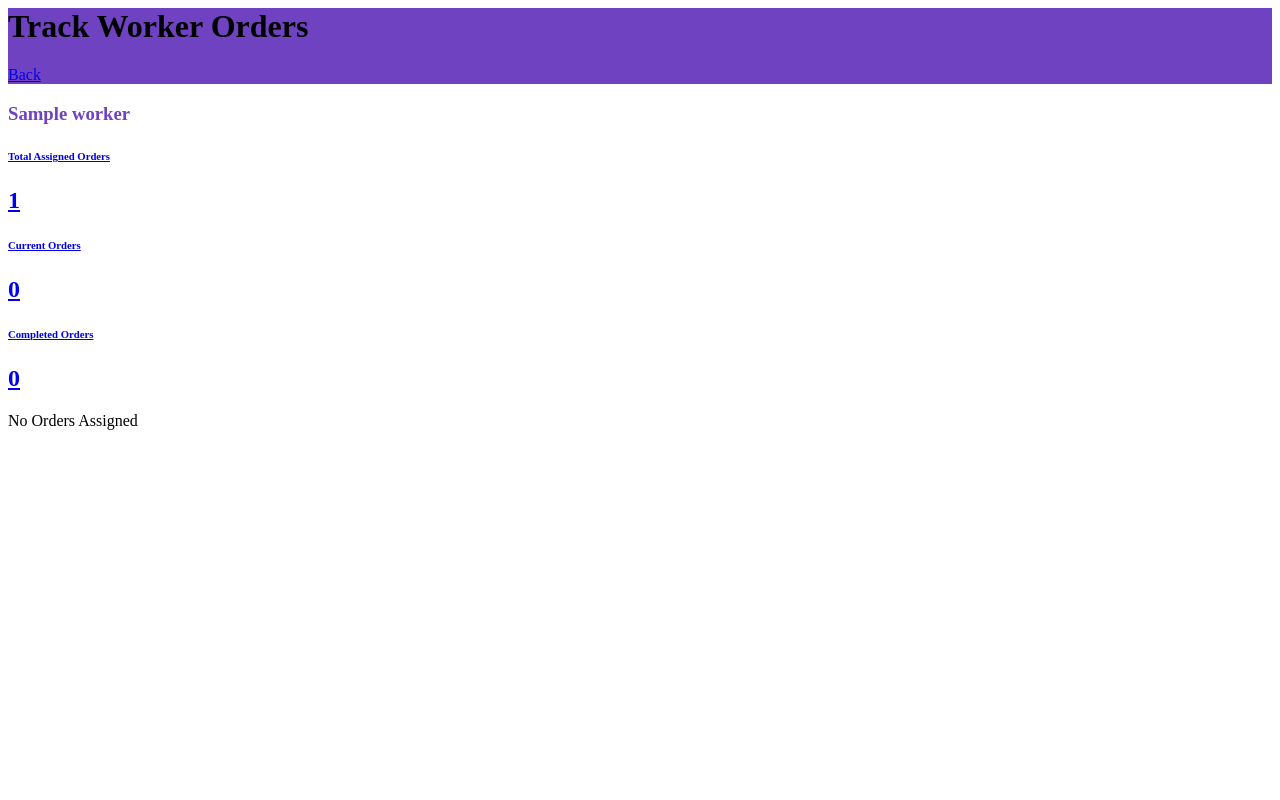
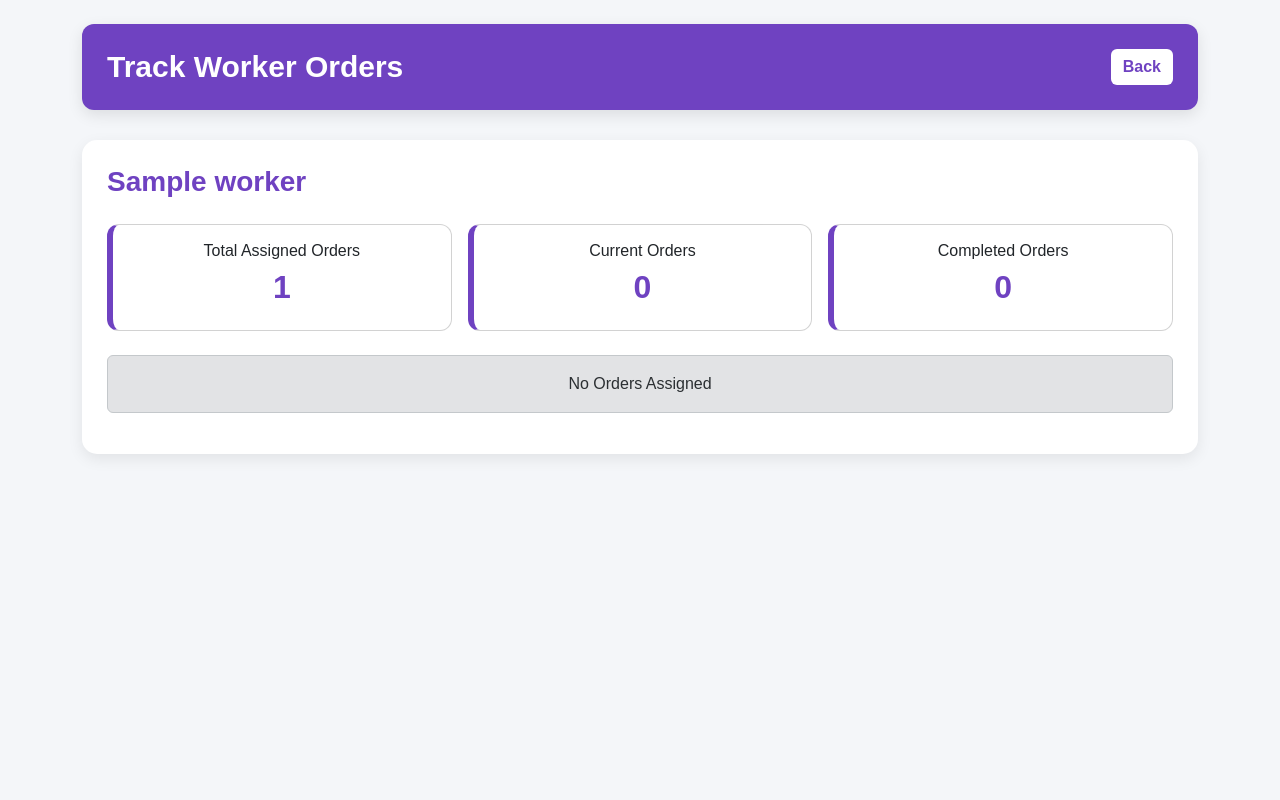
Before and after one commit to Maneesharajeev/myproject, a Django app: page /trackorder/ in a window 1280 px wide. Run offline with Django 4.2, Linux system fonts and the light colour scheme; tables that the repository leaves empty hold one stand-in row (values such as "Sample post").

Commit message:
added css to trackorder and corrected wokers.html

```diff
--- a/myprojectapp/templates/trackorder.html
+++ b/myprojectapp/templates/trackorder.html
@@ -1,11 +1,183 @@
+<!DOCTYPE html>
+<html lang="en">
+
+<head>
+
+    <meta charset="UTF-8">
+    <meta name="viewport" content="width=device-width, initial-scale=1.0">
+
+    <title>Track Worker Orders</title>
+
+    <!-- Bootstrap 5 -->
+
+    <link href="https://cdn.jsdelivr.net/npm/bootstrap@5.3.3/dist/css/bootstrap.min.css" rel="stylesheet">
+
+    <style>
+
+        *{
+            margin:0;
+            padding:0;
+            box-sizing:border-box;
+            font-family:Arial,sans-serif;
+        }
+
+        body{
+            background:#f4f6f9;
+        }
+
+        /* Header */
+
+        .header{
+            background:#6f42c1;
+            color:#fff;
+            padding:25px;
+            border-radius:12px;
+            margin-bottom:30px;
+            box-shadow:0 5px 15px rgba(0,0,0,.1);
+        }
+
+        .header h1{
+            margin:0;
+            font-size:30px;
+            font-weight:bold;
+        }
+
+        .back-btn{
+            background:#fff;
+            color:#6f42c1;
+            font-weight:bold;
+            border:none;
+        }
+
+        .back-btn:hover{
+            background:#ece3ff;
+            color:#6f42c1;
+        }
+
+        /* Worker Card */
+
+        .worker-card{
+            background:#fff;
+            border-radius:15px;
+            box-shadow:0 5px 15px rgba(0,0,0,.08);
+            padding:25px;
+            margin-bottom:30px;
+        }
+
+        .worker-name{
+            color:#6f42c1;
+            font-weight:bold;
+            margin-bottom:25px;
+        }
+
+        /* Statistics Cards */
+
+        .stats-card{
+            border-left:6px solid #6f42c1;
+            transition:.3s;
+            border-radius:12px;
+            height:100%;
+        }
+
+        .stats-card:hover{
+            transform:translateY(-5px);
+            box-shadow:0 5px 12px rgba(0,0,0,.12);
+        }
+
+        .stats-card h2{
+            color:#6f42c1;
+            font-weight:bold;
+        }
+
+        /* Table */
+
+        .table{
+            margin-top:15px;
+        }
+
+        .table thead{
+            background:#6f42c1;
+            color:white;
+        }
+
+        .table tbody tr:hover{
+            background:#f3ecff;
+        }
+
+        /* Priority */
+
+        .priority-high{
+            color:#dc3545;
+            font-weight:bold;
+        }
+
+        .priority-medium{
+            color:#fd7e14;
+            font-weight:bold;
+        }
+
+        .priority-low{
+            color:#198754;
+            font-weight:bold;
+        }
+
+        /* Responsive */
+
+        @media(max-width:992px){
+
+            .header h1{
+                font-size:26px;
+            }
+
+        }
+
+        @media(max-width:768px){
+
+            .header{
+                text-align:center;
+            }
+
+            .header .d-flex{
+                gap:15px;
+            }
+
+            .worker-name{
+                text-align:center;
+            }
+
+            .table{
+                font-size:14px;
+            }
+
+        }
+
+        @media(max-width:576px){
+
+            .header h1{
+                font-size:22px;
+            }
+
+            .stats-card h2{
+                font-size:28px;
+            }
+
+            .table{
+                font-size:13px;
+            }
+
+        }
+
+    </style>
+
+</head>
+
 <body>
 
 <div class="container py-4">
 
     <!-- HEADER -->
 
-    <div class="bg-primary bg-gradient text-white rounded p-4 mb-4"
-         style="background:#6f42c1 !important;">
+    <div class="header">
 
         <div class="d-flex flex-column flex-md-row justify-content-between align-items-center">
 
@@ -13,11 +185,8 @@
                 Track Worker Orders
             </h1>
 
-            <a href="/admin_dashboard/"
-               class="btn btn-light fw-bold text-primary">
-
+            <a href="/admin_dashboard/" class="btn back-btn">
                 Back
-
             </a>
 
         </div>
@@ -28,14 +197,9 @@
 
     {% for worker in workers %}
 
-    <div class="card shadow-sm border-0 mb-4">
+    <div class="worker-card">
 
-        <div class="card-body">
-
-            <!-- Worker Name -->
-
-            <h3 class="text-primary fw-bold mb-4"
-                style="color:#6f42c1 !important;">
+        <h3 class="worker-name">
 
             {{ worker.name }}
 
@@ -45,23 +209,17 @@
 
         <div class="row g-3 mb-4">
 
-                <div class="col-12 col-md-4">
+            <div class="col-lg-4 col-md-4 col-sm-12">
 
-                    <a href="/worker_order/{{ worker.id }}/"
-                       class="text-decoration-none">
+                <a href="/worker_order/{{ worker.id }}/" class="text-decoration-none">
 
-                        <div class="card h-100 border-start border-5"
-                             style="border-color:#6f42c1 !important;">
+                    <div class="card stats-card">
 
                         <div class="card-body text-center">
 
                             <h6>Total Assigned Orders</h6>
 
-                                <h2 class="fw-bold text-primary">
-
-                                    {{ worker.total_count }}
-
-                                </h2>
+                            <h2>{{ worker.total_count }}</h2>
 
                         </div>
 
@@ -71,23 +229,17 @@
 
             </div>
 
-                <div class="col-12 col-md-4">
+            <div class="col-lg-4 col-md-4 col-sm-12">
 
-                    <a href="/current_order/{{ worker.id }}/"
-                       class="text-decoration-none">
+                <a href="/current_order/{{ worker.id }}/" class="text-decoration-none">
 
-                        <div class="card h-100 border-start border-5"
-                             style="border-color:#6f42c1 !important;">
+                    <div class="card stats-card">
 
                         <div class="card-body text-center">
 
                             <h6>Current Orders</h6>
 
-                                <h2 class="fw-bold text-primary">
-
-                                    {{ worker.current_count }}
-
-                                </h2>
+                            <h2>{{ worker.current_count }}</h2>
 
                         </div>
 
@@ -97,23 +249,17 @@
 
             </div>
 
-                <div class="col-12 col-md-4">
+            <div class="col-lg-4 col-md-4 col-sm-12">
 
-                    <a href="/completed_order/{{ worker.id }}/"
-                       class="text-decoration-none">
+                <a href="/completed_order/{{ worker.id }}/" class="text-decoration-none">
 
-                        <div class="card h-100 border-start border-5"
-                             style="border-color:#6f42c1 !important;">
+                    <div class="card stats-card">
 
                         <div class="card-body text-center">
 
                             <h6>Completed Orders</h6>
 
-                                <h2 class="fw-bold text-primary">
-
-                                    {{ worker.completed_count }}
-
-                                </h2>
+                            <h2>{{ worker.completed_count }}</h2>
 
                         </div>
 
@@ -125,7 +271,7 @@
 
         </div>
 
-            <!-- Orders Table -->
+        <!-- Orders -->
 
         {% if worker.assigned_work_set.all %}
 
@@ -133,7 +279,7 @@
 
             <table class="table table-hover align-middle">
 
-                    <thead style="background:#6f42c1; color:white;">
+                <thead>
 
                 <tr>
 
@@ -141,7 +287,7 @@
                     <th>Quantity</th>
                     <th>Delivery Date</th>
                     <th>Priority</th>
-                            <th>Work Status</th>
+                    <th>Status</th>
 
                 </tr>
 
@@ -163,21 +309,15 @@
 
                         {% if work.preorder.priority == 'High' %}
 
-                                    <span class="text-danger fw-bold">
-                                        High
-                                    </span>
+                        <span class="priority-high">High</span>
 
                         {% elif work.preorder.priority == 'Medium' %}
 
-                                    <span class="text-warning fw-bold">
-                                        Medium
-                                    </span>
+                        <span class="priority-medium">Medium</span>
 
                         {% else %}
 
-                                    <span class="text-success fw-bold">
-                                        Low
-                                    </span>
+                        <span class="priority-low">Low</span>
 
                         {% endif %}
 
@@ -188,19 +328,25 @@
                         {% if work.work_status == 'Pending' %}
 
                         <span class="badge bg-warning text-dark">
+
                             Pending
+
                         </span>
 
                         {% elif work.work_status == 'Completed' %}
 
                         <span class="badge bg-success">
+
                             Completed
+
                         </span>
 
                         {% else %}
 
                         <span class="badge bg-primary">
+
                             In Progress
+
                         </span>
 
                         {% endif %}
@@ -229,8 +375,6 @@
 
     </div>
 
-    </div>
-
     {% endfor %}
 
 </div>
@@ -238,3 +382,5 @@
 <script src="https://cdn.jsdelivr.net/npm/bootstrap@5.3.3/dist/js/bootstrap.bundle.min.js"></script>
 
 </body>
+
+</html>
```
Also changed, not shown: myprojectapp/templates/workers.html (+59 -214 lines). Lines whose indentation alone changed are shown as unchanged.
